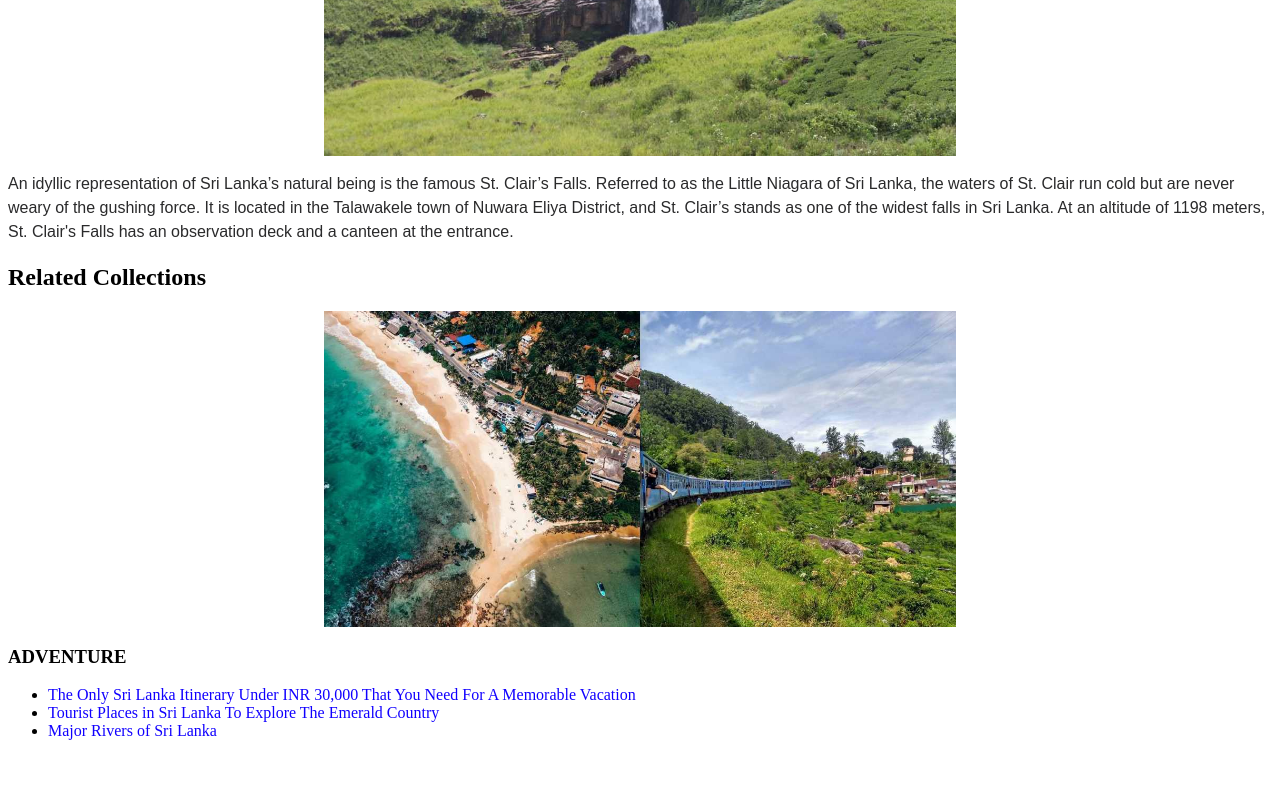
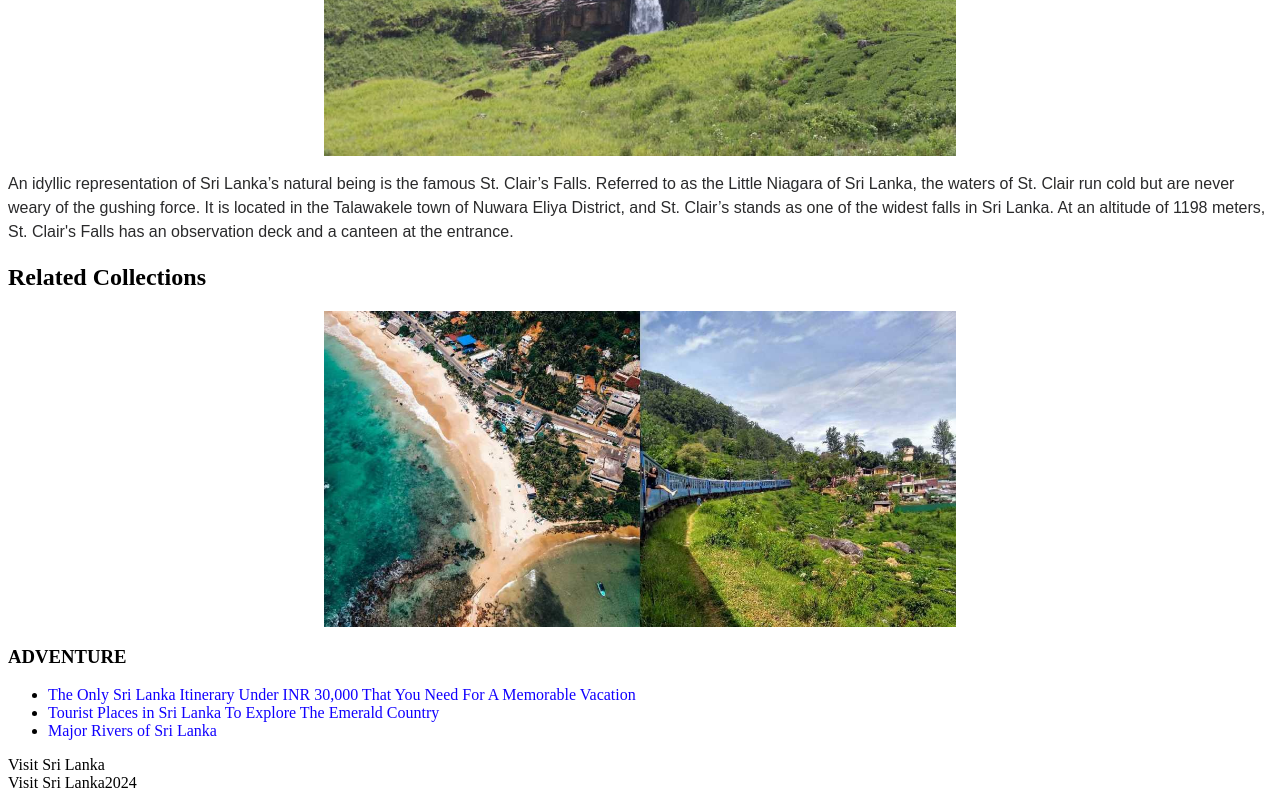
Before and after one commit to HaneetaSenadheera/waterfall, a plain HTML site: page index.html in a window 1280 px wide. Shown: the part 2239-3039 px from the top of the page. Before the commit the page ends 2995 px from the top, so only its background shows below. Drawn offline with Linux system fonts and the light colour scheme.

Commit message:
header and footer added

```diff
--- a/index.html
+++ b/index.html
@@ -32,5 +32,8 @@
         <li><a href="https://www.holidify.com/collections/tourist-places-in-sri-lanka">Tourist Places in Sri Lanka To Explore The Emerald Country</a></li>
         <li><a href="https://www.holidify.com/collections/rivers-of-sri-lanka">Major Rivers of Sri Lanka</a></li>
     </ul>
+    <header>Visit Sri Lanka</header>
+    <footer>Visit Sri Lanka2024</footer>
+
 </body>
 </html>
```
Also changed, not shown: styles.css (line endings or trailing spaces).
